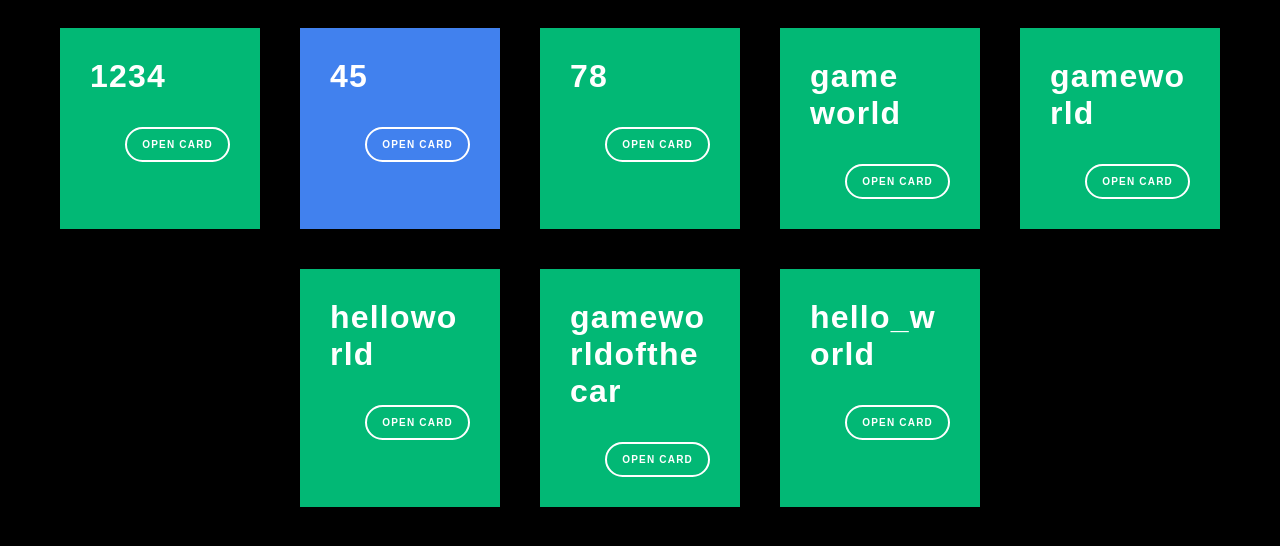
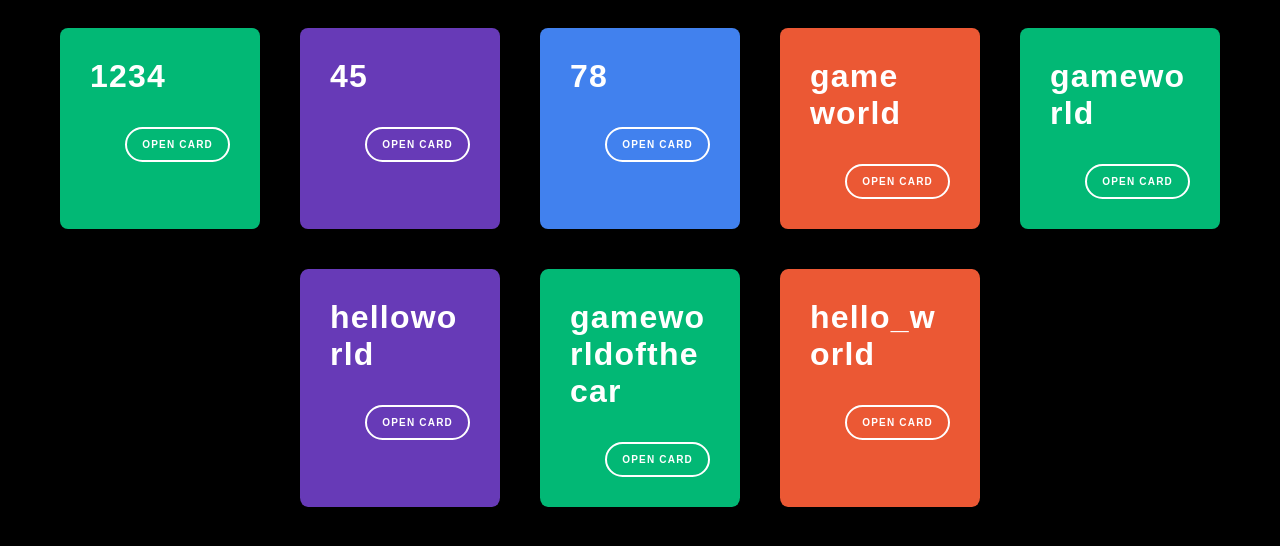
Before and after one commit to RahulKushwaha762/vectorphotos, a Django app: page /selectcard/ in a window 1280 px wide. Shown: the top 546 px of the page. Run offline with Django 3.2, Linux system fonts and the light colour scheme; data comes from the database, SQL or seed files in the repository.

```diff
--- a/college/templates/cards.html
+++ b/college/templates/cards.html
@@ -27,12 +27,16 @@ h1{
      color: #FFF;
      margin:20px;
      box-shadow: 0px 2px 18px -4px rgba(0,0,0,0.75);
+     border-radius: 4%;
 }
- .card:nth-child(2){
+ .card:nth-child(3n+0){
     background: #4181ee;
-}s
- .card:last-child{
+}
+ .card:nth-child(2n+0){
     background: #673ab7;
+}
+ .card:nth-child(4n+0){
+    background: #eb5834;
 }
  .card-title{
      margin-top: 0;
```
